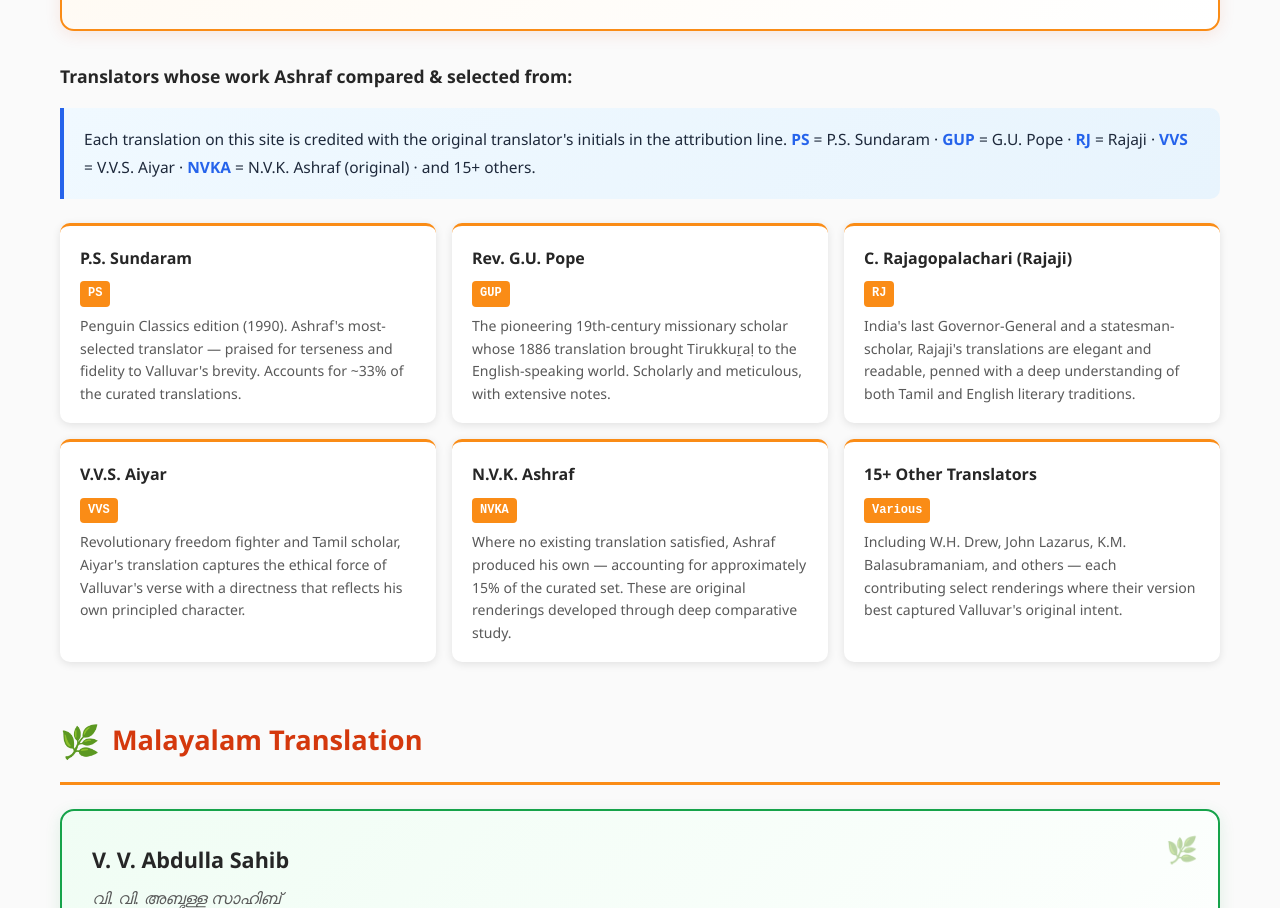
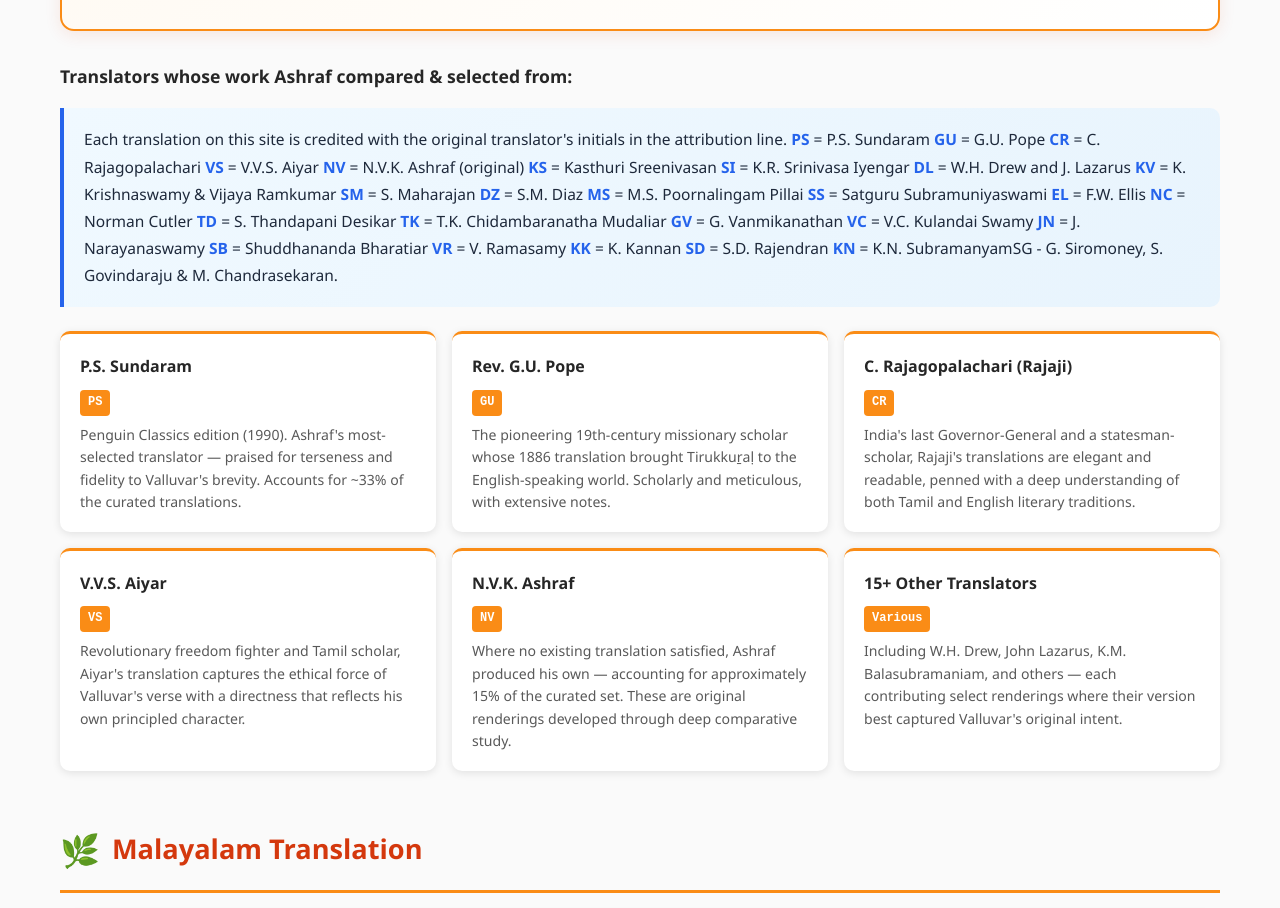
Before and after one commit to gowdhamankarthikeyan/Tirukkural, a plain HTML site: page contributors.html in a window 1280 px wide. Shown: the part 2667-3575 px from the top of the page. Drawn offline with Linux system fonts and the light colour scheme.

Commit message:
Update contributors.html

```diff
--- a/contributors.html
+++ b/contributors.html
@@ -345,7 +345,7 @@
                 <h3 style="color: var(--text-dark); font-size: 1.1rem; margin-bottom: 16px; margin-top: 30px;">Translators whose work Ashraf compared &amp; selected from:</h3>
 
                 <div class="info-box">
-                    Each translation on this site is credited with the original translator's initials in the attribution line. <strong>PS</strong> = P.S. Sundaram · <strong>GUP</strong> = G.U. Pope · <strong>RJ</strong> = Rajaji · <strong>VVS</strong> = V.V.S. Aiyar · <strong>NVKA</strong> = N.V.K. Ashraf (original) · and 15+ others.
+                    Each translation on this site is credited with the original translator's initials in the attribution line. <strong>PS</strong> = P.S. Sundaram <strong>GU</strong> = G.U. Pope  <strong>CR</strong> = C. Rajagopalachari <strong>VS</strong> = V.V.S. Aiyar <strong>NV</strong> = N.V.K. Ashraf (original) <strong>KS</strong> = Kasthuri Sreenivasan <strong>SI</strong> = K.R. Srinivasa Iyengar <strong>DL</strong> = W.H. Drew and  J. Lazarus <strong>KV</strong> = K. Krishnaswamy & Vijaya Ramkumar <strong>SM</strong> = S. Maharajan <strong>DZ</strong> = S.M. Diaz <strong>MS</strong> = M.S. Poornalingam Pillai <strong>SS</strong> = Satguru  Subramuniyaswami <strong>EL</strong> = F.W. Ellis <strong>NC</strong> = Norman Cutler <strong>TD</strong> = S. Thandapani Desikar <strong>TK</strong> = T.K. Chidambaranatha Mudaliar <strong>GV</strong> = G. Vanmikanathan <strong>VC</strong> = V.C. Kulandai Swamy <strong>JN</strong> = J. Narayanaswamy <strong>SB</strong> = Shuddhananda Bharatiar <strong>VR</strong> = V. Ramasamy <strong>KK</strong> = K. Kannan <strong>SD</strong> = S.D. Rajendran <strong>KN</strong> = K.N. SubramanyamSG - G. Siromoney, S. Govindaraju & M. Chandrasekaran.
                 </div>
 
                 <div class="translators-grid">
@@ -356,22 +356,22 @@
                     </div>
                     <div class="translator-item">
                         <div class="translator-name">Rev. G.U. Pope</div>
-                        <span class="translator-initials">GUP</span>
+                        <span class="translator-initials">GU</span>
                         <p class="translator-note">The pioneering 19th-century missionary scholar whose 1886 translation brought Tirukkuṟaḷ to the English-speaking world. Scholarly and meticulous, with extensive notes.</p>
                     </div>
                     <div class="translator-item">
                         <div class="translator-name">C. Rajagopalachari (Rajaji)</div>
-                        <span class="translator-initials">RJ</span>
+                        <span class="translator-initials">CR</span>
                         <p class="translator-note">India's last Governor-General and a statesman-scholar, Rajaji's translations are elegant and readable, penned with a deep understanding of both Tamil and English literary traditions.</p>
                     </div>
                     <div class="translator-item">
                         <div class="translator-name">V.V.S. Aiyar</div>
-                        <span class="translator-initials">VVS</span>
+                        <span class="translator-initials">VS</span>
                         <p class="translator-note">Revolutionary freedom fighter and Tamil scholar, Aiyar's translation captures the ethical force of Valluvar's verse with a directness that reflects his own principled character.</p>
                     </div>
                     <div class="translator-item">
                         <div class="translator-name">N.V.K. Ashraf</div>
-                        <span class="translator-initials">NVKA</span>
+                        <span class="translator-initials">NV</span>
                         <p class="translator-note">Where no existing translation satisfied, Ashraf produced his own — accounting for approximately 15% of the curated set. These are original renderings developed through deep comparative study.</p>
                     </div>
                     <div class="translator-item">
```
